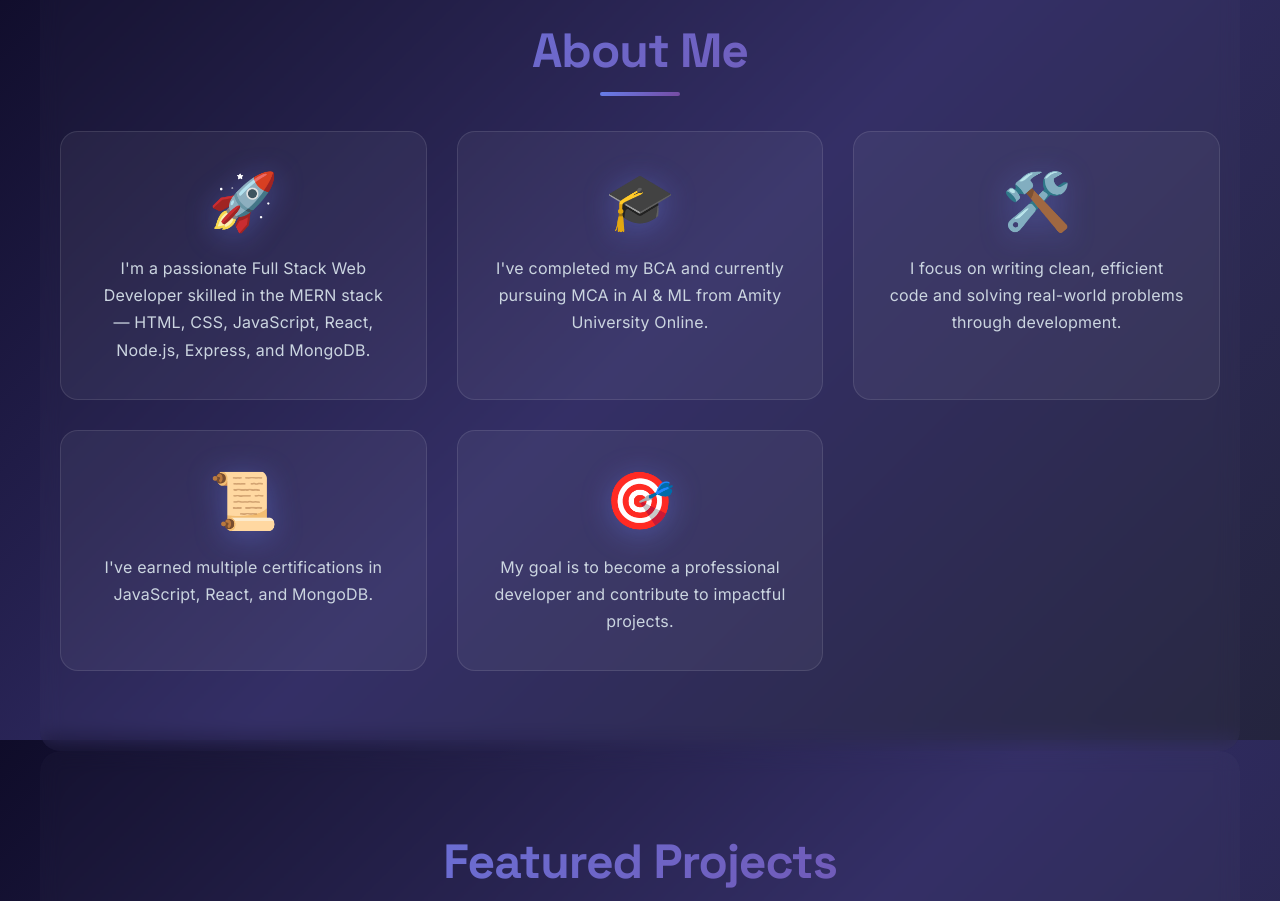
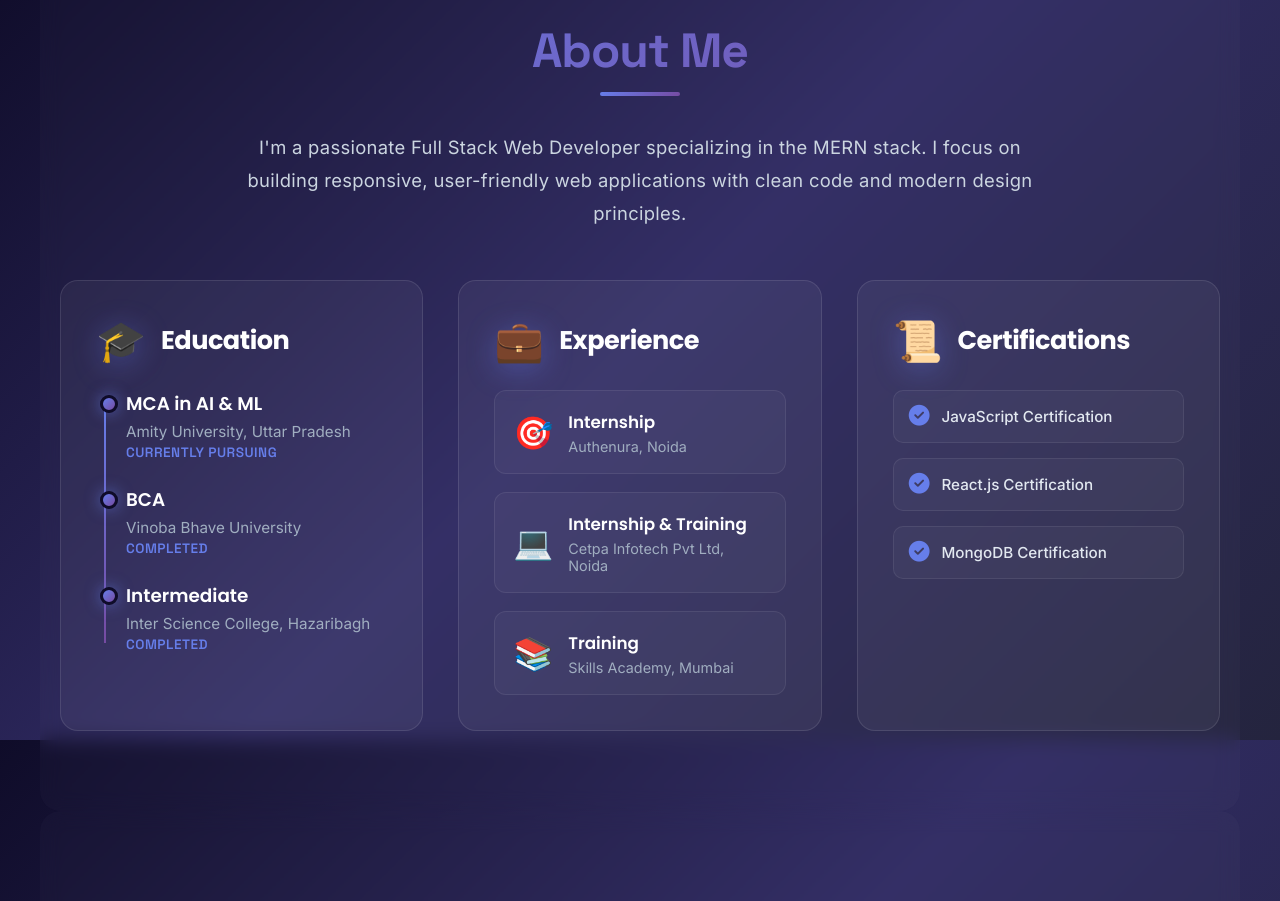
Before and after one commit to realvivekrana/vivek-portfolio, a React (Create React App) app: page / in a window 1280 px wide. Shown: the part 860-1761 px from the top of the page. Built offline with nearby package versions, Linux system fonts and the light colour scheme.

Commit message:
Redesign About section with clean education and experience timeline

```diff
--- a/src/components/About.css
+++ b/src/components/About.css
@@ -4,65 +4,317 @@
   backdrop-filter: blur(10px);
 }
 
+.about-intro {
+  max-width: 800px;
+  margin: 0 auto 50px;
+  text-align: center;
+}
+
+.about-intro p {
+  font-family: 'Inter', sans-serif;
+  font-size: 1.15rem;
+  line-height: 1.8;
+  color: #cbd5e0;
+  font-weight: 400;
+  letter-spacing: 0.3px;
+}
+
 .about-content {
   display: grid;
-  grid-template-columns: repeat(auto-fit, minmax(280px, 1fr));
-  gap: 30px;
+  grid-template-columns: repeat(auto-fit, minmax(320px, 1fr));
+  gap: 35px;
 }
 
-.about-card {
+.about-section {
   background: rgba(255, 255, 255, 0.05);
   padding: 35px;
   border-radius: 18px;
   border: 1px solid rgba(255, 255, 255, 0.1);
-  transition: all 0.4s cubic-bezier(0.175, 0.885, 0.32, 1.275);
-  text-align: center;
-  position: relative;
-  overflow: hidden;
+  transition: all 0.4s ease;
 }
 
-.about-card::before {
+.about-section:hover {
+  transform: translateY(-8px);
+  background: rgba(102, 126, 234, 0.08);
+  border-color: rgba(102, 126, 234, 0.3);
+  box-shadow: 0 15px 40px rgba(102, 126, 234, 0.2);
+}
+
+.section-header {
+  display: flex;
+  align-items: center;
+  gap: 15px;
+  margin-bottom: 25px;
+}
+
+.section-icon {
+  font-size: 2.5rem;
+  filter: drop-shadow(0 5px 15px rgba(102, 126, 234, 0.4));
+}
+
+.section-header h3 {
+  font-family: 'Poppins', sans-serif;
+  font-size: 1.6rem;
+  color: #fff;
+  font-weight: 700;
+  letter-spacing: -0.5px;
+  margin: 0;
+}
+
+/* Timeline for Education */
+.timeline {
+  position: relative;
+  padding-left: 30px;
+}
+
+.timeline::before {
   content: '';
   position: absolute;
-  top: 0;
-  left: 0;
-  width: 100%;
-  height: 100%;
-  background: linear-gradient(135deg, rgba(102, 126, 234, 0.15), rgba(118, 75, 162, 0.15));
-  opacity: 0;
-  transition: opacity 0.4s ease;
+  left: 8px;
+  top: 10px;
+  bottom: 10px;
+  width: 2px;
+  background: linear-gradient(180deg, #667eea 0%, #764ba2 100%);
 }
 
-.about-card:hover::before {
-  opacity: 1;
+.timeline-item {
+  position: relative;
+  margin-bottom: 25px;
 }
 
-.about-card:hover {
-  transform: translateY(-12px);
-  border-color: rgba(102, 126, 234, 0.4);
-  box-shadow: 0 20px 50px rgba(102, 126, 234, 0.3);
+.timeline-item:last-child {
+  margin-bottom: 0;
 }
 
-.about-card .icon {
-  font-size: 3.5rem;
-  margin-bottom: 20px;
-  filter: drop-shadow(0 5px 15px rgba(102, 126, 234, 0.4));
-  transition: all 0.4s ease;
-  position: relative;
-  z-index: 1;
+.timeline-dot {
+  position: absolute;
+  left: -26px;
+  top: 5px;
+  width: 18px;
+  height: 18px;
+  background: linear-gradient(135deg, #667eea 0%, #764ba2 100%);
+  border-radius: 50%;
+  border: 3px solid rgba(15, 12, 41, 1);
+  box-shadow: 0 0 15px rgba(102, 126, 234, 0.6);
 }
 
-.about-card:hover .icon {
-  transform: scale(1.2) rotateY(360deg);
+.timeline-content h4 {
+  font-family: 'Poppins', sans-serif;
+  font-size: 1.15rem;
+  color: #fff;
+  margin-bottom: 5px;
+  font-weight: 600;
 }
 
-.about-card p {
+.timeline-content .institution {
   font-family: 'Inter', sans-serif;
-  color: #cbd5e0;
-  line-height: 1.7;
-  font-size: 1rem;
-  position: relative;
-  z-index: 1;
-  font-weight: 400;
-  letter-spacing: 0.2px;
+  color: #a0aec0;
+  font-size: 0.95rem;
+  margin-bottom: 3px;
 }
+
+.timeline-content .status {
+  font-family: 'Space Grotesk', sans-serif;
+  color: #667eea;
+  font-size: 0.85rem;
+  font-weight: 600;
+  text-transform: uppercase;
+  letter-spacing: 0.5px;
+}
+
+/* Experience List */
+.experience-list {
+  display: flex;
+  flex-direction: column;
+  gap: 18px;
+}
+
+.experience-item {
+  display: flex;
+  align-items: center;
+  gap: 15px;
+  padding: 18px;
+  background: rgba(255, 255, 255, 0.03);
+  border-radius: 12px;
+  border: 1px solid rgba(255, 255, 255, 0.08);
+  transition: all 0.3s ease;
+}
+
+.experience-item:hover {
+  background: rgba(102, 126, 234, 0.1);
+  border-color: rgba(102, 126, 234, 0.3);
+  transform: translateX(10px);
+}
+
+.exp-icon {
+  font-size: 2rem;
+  flex-shrink: 0;
+}
+
+.exp-content h4 {
+  font-family: 'Poppins', sans-serif;
+  font-size: 1.05rem;
+  color: #fff;
+  margin-bottom: 3px;
+  font-weight: 600;
+}
+
+.exp-content p {
+  font-family: 'Inter', sans-serif;
+  color: #a0aec0;
+  font-size: 0.9rem;
+}
+
+/* Certifications */
+.cert-list {
+  display: flex;
+  flex-direction: column;
+  gap: 15px;
+}
+
+.cert-item {
+  display: flex;
+  align-items: center;
+  gap: 12px;
+  padding: 15px;
+  background: rgba(255, 255, 255, 0.03);
+  border-radius: 10px;
+  border: 1px solid rgba(255, 255, 255, 0.08);
+  transition: all 0.3s ease;
+}
+
+.cert-item:hover {
+  background: rgba(102, 126, 234, 0.1);
+  border-color: rgba(102, 126, 234, 0.3);
+  transform: translateX(10px);
+}
+
+.cert-item i {
+  color: #667eea;
+  font-size: 1.3rem;
+}
+
+.cert-item span {
+  font-family: 'Inter', sans-serif;
+  color: #e2e8f0;
+  font-size: 0.95rem;
+  font-weight: 500;
+}
+
+/* Responsive */
+@media (max-width: 768px) {
+  .about-intro p {
+    font-size: 1.05rem;
+  }
+
+  .about-content {
+    grid-template-columns: 1fr;
+    gap: 30px;
+  }
+
+  .about-section {
+    padding: 30px 25px;
+  }
+
+  .section-header h3 {
+    font-size: 1.4rem;
+  }
+
+  .section-icon {
+    font-size: 2.2rem;
+  }
+}
+
+@media (max-width: 480px) {
+  .about-intro {
+    margin-bottom: 40px;
+  }
+
+  .about-intro p {
+    font-size: 1rem;
+    line-height: 1.7;
+  }
+
+  .about-section {
+    padding: 25px 20px;
+  }
+
+  .section-header {
+    gap: 12px;
+    margin-bottom: 20px;
+  }
+
+  .section-header h3 {
+    font-size: 1.3rem;
+  }
+
+  .section-icon {
+    font-size: 2rem;
+  }
+
+  .timeline {
+    padding-left: 25px;
+  }
+
+  .timeline-content h4 {
+    font-size: 1.05rem;
+  }
+
+  .timeline-content .institution {
+    font-size: 0.9rem;
+  }
+
+  .experience-item {
+    padding: 15px;
+  }
+
+  .exp-icon {
+    font-size: 1.8rem;
+  }
+
+  .exp-content h4 {
+    font-size: 1rem;
+  }
+
+  .exp-content p {
+    font-size: 0.85rem;
+  }
+
+  .cert-item {
+    padding: 12px;
+  }
+
+  .cert-item span {
+    font-size: 0.9rem;
+  }
+}
+
+@media (max-width: 360px) {
+  .about-intro p {
+    font-size: 0.95rem;
+  }
+
+  .about-section {
+    padding: 20px 15px;
+  }
+
+  .section-header h3 {
+    font-size: 1.2rem;
+  }
+
+  .section-icon {
+    font-size: 1.8rem;
+  }
+
+  .timeline-content h4 {
+    font-size: 1rem;
+  }
+
+  .exp-content h4 {
+    font-size: 0.95rem;
+  }
+
+  .cert-item span {
+    font-size: 0.85rem;
+  }
+}
--- a/src/components/About.js
+++ b/src/components/About.js
@@ -5,26 +5,101 @@ const About = () => {
   return (
     <section id="about" className="about">
       <h2>About Me</h2>
+
+      <div className="about-intro">
+        <p>
+          I'm a passionate Full Stack Web Developer specializing in the MERN stack.
+          I focus on building responsive, user-friendly web applications with clean code
+          and modern design principles.
+        </p>
+      </div>
+
       <div className="about-content">
-        <div className="about-card">
-          <div className="icon">🚀</div>
-          <p>I'm a passionate Full Stack Web Developer skilled in the MERN stack — HTML, CSS, JavaScript, React, Node.js, Express, and MongoDB.</p>
+        {/* Education */}
+        <div className="about-section">
+          <div className="section-header">
+            <div className="section-icon">🎓</div>
+            <h3>Education</h3>
+          </div>
+          <div className="timeline">
+            <div className="timeline-item">
+              <div className="timeline-dot"></div>
+              <div className="timeline-content">
+                <h4>MCA in AI & ML</h4>
+                <p className="institution">Amity University, Uttar Pradesh</p>
+                <p className="status">Currently Pursuing</p>
+              </div>
+            </div>
+            <div className="timeline-item">
+              <div className="timeline-dot"></div>
+              <div className="timeline-content">
+                <h4>BCA</h4>
+                <p className="institution">Vinoba Bhave University</p>
+                <p className="status">Completed</p>
+              </div>
+            </div>
+            <div className="timeline-item">
+              <div className="timeline-dot"></div>
+              <div className="timeline-content">
+                <h4>Intermediate</h4>
+                <p className="institution">Inter Science College, Hazaribagh</p>
+                <p className="status">Completed</p>
+              </div>
+            </div>
+          </div>
         </div>
-        <div className="about-card">
-          <div className="icon">🎓</div>
-          <p>I've completed my BCA and currently pursuing MCA in AI & ML from Amity University Online.</p>
+
+        {/* Experience */}
+        <div className="about-section">
+          <div className="section-header">
+            <div className="section-icon">💼</div>
+            <h3>Experience</h3>
+          </div>
+          <div className="experience-list">
+            <div className="experience-item">
+              <div className="exp-icon">🎯</div>
+              <div className="exp-content">
+                <h4>Internship</h4>
+                <p>Authenura, Noida</p>
+              </div>
+            </div>
+            <div className="experience-item">
+              <div className="exp-icon">💻</div>
+              <div className="exp-content">
+                <h4>Internship & Training</h4>
+                <p>Cetpa Infotech Pvt Ltd, Noida</p>
+              </div>
+            </div>
+            <div className="experience-item">
+              <div className="exp-icon">📚</div>
+              <div className="exp-content">
+                <h4>Training</h4>
+                <p>Skills Academy, Mumbai</p>
+              </div>
+            </div>
+          </div>
         </div>
-        <div className="about-card">
-          <div className="icon">🛠️</div>
-          <p>I focus on writing clean, efficient code and solving real-world problems through development.</p>
-        </div>
-        <div className="about-card">
-          <div className="icon">📜</div>
-          <p>I've earned multiple certifications in JavaScript, React, and MongoDB.</p>
-        </div>
-        <div className="about-card">
-          <div className="icon">🎯</div>
-          <p>My goal is to become a professional developer and contribute to impactful projects.</p>
+
+        {/* Certifications */}
+        <div className="about-section">
+          <div className="section-header">
+            <div className="section-icon">📜</div>
+            <h3>Certifications</h3>
+          </div>
+          <div className="cert-list">
+            <div className="cert-item">
+              <i className="fas fa-check-circle"></i>
+              <span>JavaScript Certification</span>
+            </div>
+            <div className="cert-item">
+              <i className="fas fa-check-circle"></i>
+              <span>React.js Certification</span>
+            </div>
+            <div className="cert-item">
+              <i className="fas fa-check-circle"></i>
+              <span>MongoDB Certification</span>
+            </div>
+          </div>
         </div>
       </div>
     </section>
```
